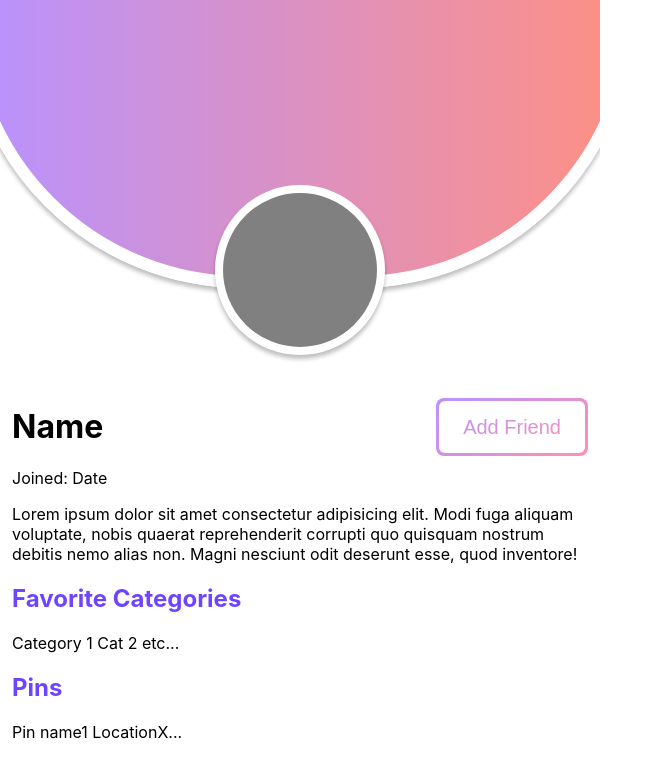
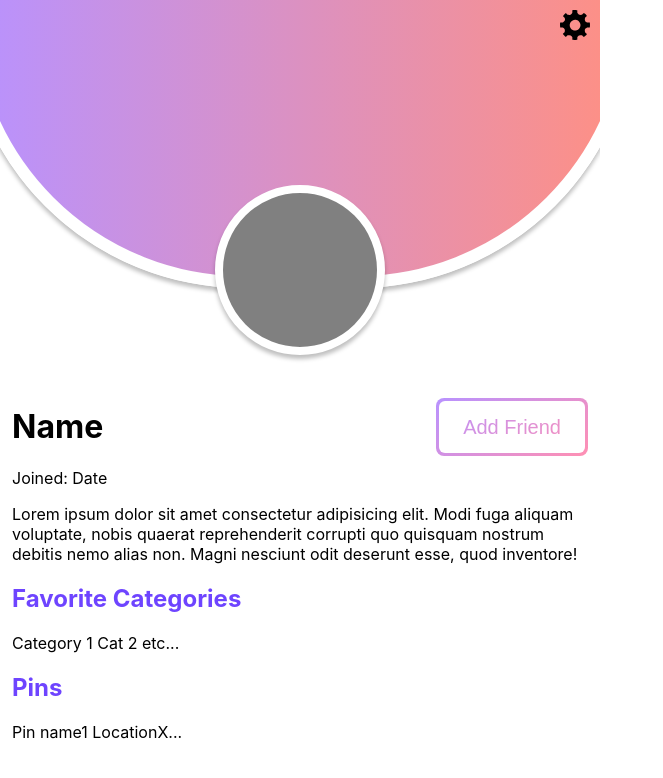
Before and after one commit to dobrywieczorek/where-have-i-been, a React (Create React App) app in the folder react-whib/: page / in a window 1280 px wide. Shown: the top 778 px of the page, without its empty margins (0-663 px from the left). Built offline with nearby package versions, Linux system fonts and the light colour scheme.

Commit message:
added settings icon, set userprofile position to absolute

```diff
--- a/react-whib/src/App.js
+++ b/react-whib/src/App.js
@@ -1,4 +1,3 @@
-import logo from './logo.svg';
 import './css/App.css';
 import './components/UserProfile';
 import UserProfile from './components/UserProfile';
--- a/react-whib/src/components/UserProfile.js
+++ b/react-whib/src/components/UserProfile.js
@@ -1,7 +1,9 @@
-import '../css/UserProfile.css'
+import '../css/UserProfile.css';
+import cog from '../img/cog.svg';
 function UserProfile(){
     return (
         <div className="UserProfile">
+            <img className='settings-icon' src={cog} alt="settings cog wheel"/>
             <div className="topContainer">
                 <div className="profile-bg"></div>
                 <div className="profile-img"><img></img></div>
@@ -9,7 +11,7 @@ function UserProfile(){
             <div className='bottomContainer'>
                 <div className="nameHolder">
                     <h1 className="profile-name">Name</h1>
-                    <button class="addFriend-btn" role="button"><span class="text">Add Friend</span></button>
+                    <button className="addFriend-btn" role="button"><span className="text">Add Friend</span></button>
                 </div>
                 <span className="profile-date">Joined: Date</span>
                 <p className="profile-description">Lorem ipsum dolor sit amet consectetur adipisicing elit. Modi fuga aliquam voluptate, nobis quaerat reprehenderit corrupti quo quisquam nostrum debitis nemo alias non. Magni nesciunt odit deserunt esse, quod inventore!</p>
--- a/react-whib/src/css/UserProfile.css
+++ b/react-whib/src/css/UserProfile.css
@@ -4,6 +4,7 @@
 }
 .UserProfile{
     max-width: 600px;
+    position:absolute;
 }
 .profile-bg{
     width: calc(var(--profile-background-border-size)*2 + 50px + 100%)/*450px*/;
@@ -101,6 +102,13 @@
   section > h2{
     color:#6e44ff;
   }
+  .settings-icon{
+    height: 30px;
+    position: absolute;
+    top:10px;
+    right:10px;
+    z-index: 1000;
+  }
   /*@media (min-width: 768px) {
     .button-64 {
       font-size: 24px;
```
Also changed, not shown: react-whib/src/img/cog.svg (renamed from react-whib/src/img/1295308.svg), react-whib/src/palette1.png (added).
